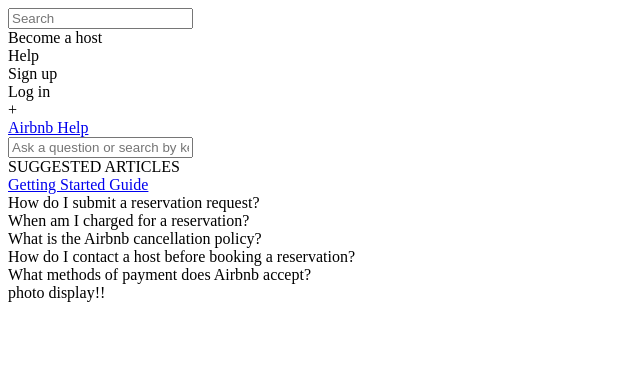
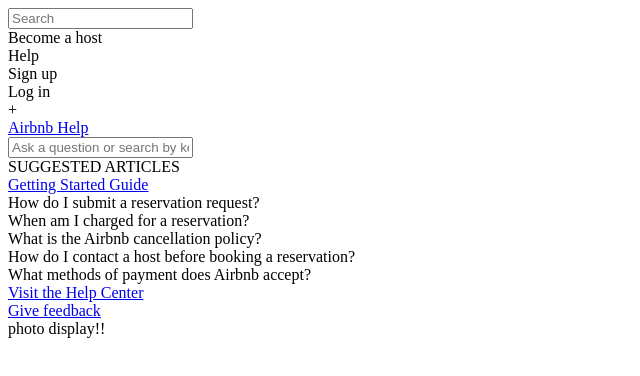
Before and after one commit to hrla26-sdc-urbnb/NavBar-Photos, a React app: page / in a window 1280 px wide. Both pictures are taken after a click on the element "Help". Shown: the top 376 px of the page, without its empty margins (0-640 px from the left). Built offline with nearby package versions, Linux system fonts and the light colour scheme; the HTML template or start-up script is replaced by a standard one.

Commit message:
Finished help modal

```diff
--- a/react-client/public/styles.css
+++ b/react-client/public/styles.css
@@ -188,8 +188,21 @@
   z-index: 5;
   border-left: 1px solid rgba(200, 200, 200, 0.25);
   box-shadow: -2px 0 3px rgba(190, 190, 190, 0.25);
+  display: flex;
+  flex-direction: column;
 }
 
+.closehelp {
+  right: 15px;
+  position: fixed;
+  font-weight: 100;
+  font-size: 45px;
+  transform: rotate(-45deg);
+}
+
+.closehelp:hover {
+  cursor: pointer;
+}
 .helptop {
   height: 62px;
   border-bottom: 1px solid rgba(200, 200, 200, 0.25);
@@ -198,9 +211,12 @@
   font-weight: 500;
 }
 
+/* start middle help section */
+
 .helpmiddle {
   display: flex;
   flex-direction: column;
+  flex: 1;
 }
 .helpsearchbox {
   font-weight: 400;
@@ -215,6 +231,7 @@
   background-repeat: no-repeat;
   background-size: 26px;
   background-position: 9px 50%;
+  border-radius: 2px;
 }
 .helpheader {
   font-size: 11.5px;
@@ -239,6 +256,9 @@
   background-color: rgba(200, 200, 200, 0.25);
 }
 
+.helplink {
+  width: 296px;
+}
 .helplink:hover {
   text-decoration: underline;
 }
@@ -251,16 +271,48 @@
 text-decoration: underline;
 }
 
+/* end middle help section */
 
-.closehelp {
-  right: 15px;
+/* start bottom help section */
+.helpbottom {
+  border-top: 1px solid rgba(200, 200, 200, 0.25);
+  align-content: center;
+  height: 102px;
+  width: 100%;
   position: fixed;
-  font-weight: 100;
-  font-size: 45px;
-  transform: rotate(-45deg);
+  bottom: 0;
+  background: white;
 }
 
-.closehelp:hover {
-  cursor: pointer;
+a.feedbacklink {
+  color: rgb(0, 132, 137);
+  font-size: 14px;
+  font-weight: 400;
+  position: relative;
+  top: 11px;
+  left: 128px;
 }
+
+a.feedbacklink:hover {
+  text-decoration: underline;
+}
+
+.visithelp {
+  background: rgb(0, 132, 137);
+  width: 310px;
+  height: 48px;
+  border-radius: 4px;
+  position: relative;
+  left: 10px;
+  top: 5px;
+  font-weight: 500;
+  line-height: 48px;
+  text-align: center;
+}
+
+a.visithelp {
+  color: white;
+}
+/* end bottom help section */
+
 /* end help modal styling */
--- a/react-client/src/components/HelpModal.jsx
+++ b/react-client/src/components/HelpModal.jsx
@@ -39,7 +39,12 @@
             </div>
           </div>
         </div>
-        <div className='helpbottom'></div>
+        <div className='helpbottom'>
+          <a className='visithelp' href='https://www.airbnb.com/help'>
+            <div className='visithelp'>Visit the Help Center</div>
+          </a>
+          <a className='feedbacklink' href='https://www.airbnb.com/help'>Give feedback</a>
+        </div>
       </div>
     )
   }
--- a/react-client/src/components/MainNavBar.jsx
+++ b/react-client/src/components/MainNavBar.jsx
@@ -8,7 +8,7 @@
     this.state = {
       searchbar: false,
       hostbutton: false,
-      helpbutton: true,
+      helpbutton: false,
       signupbutton: false,
       loginbutton: false
     }
```
Also changed, not shown: react-client/public/bundle.js, react-client/public/caret.png (added).
